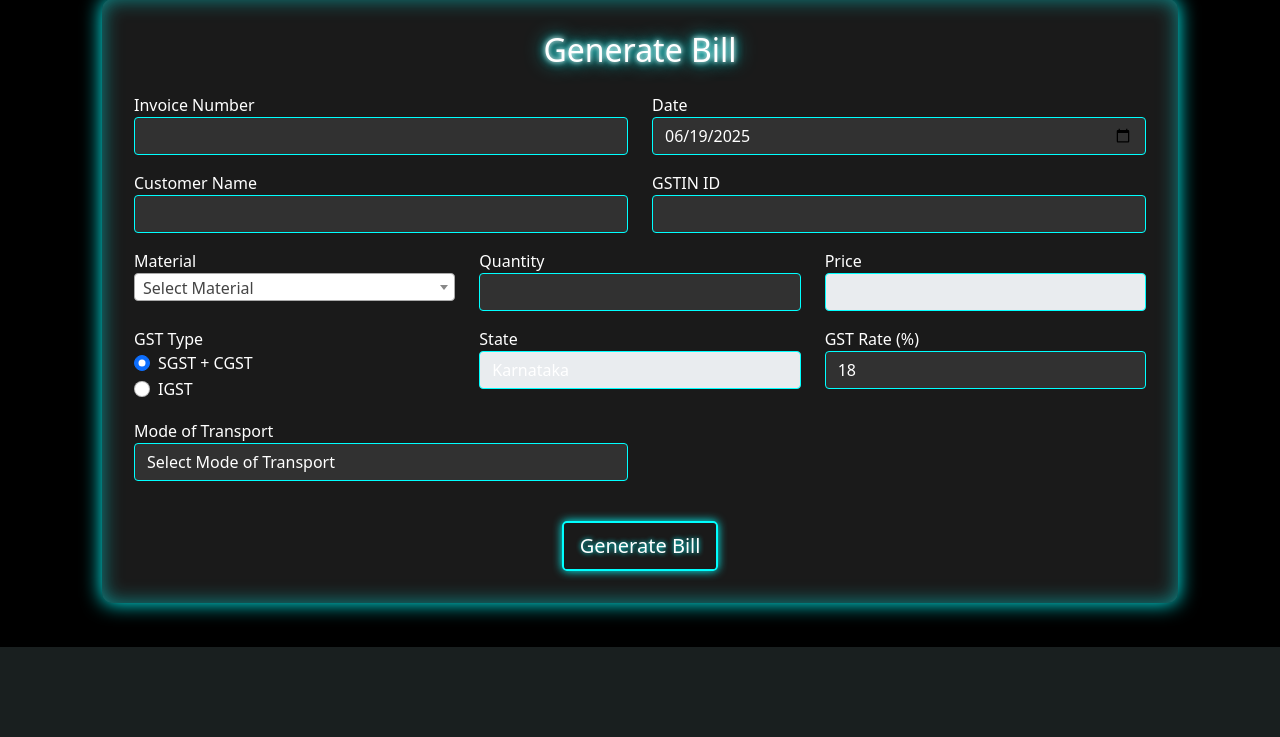
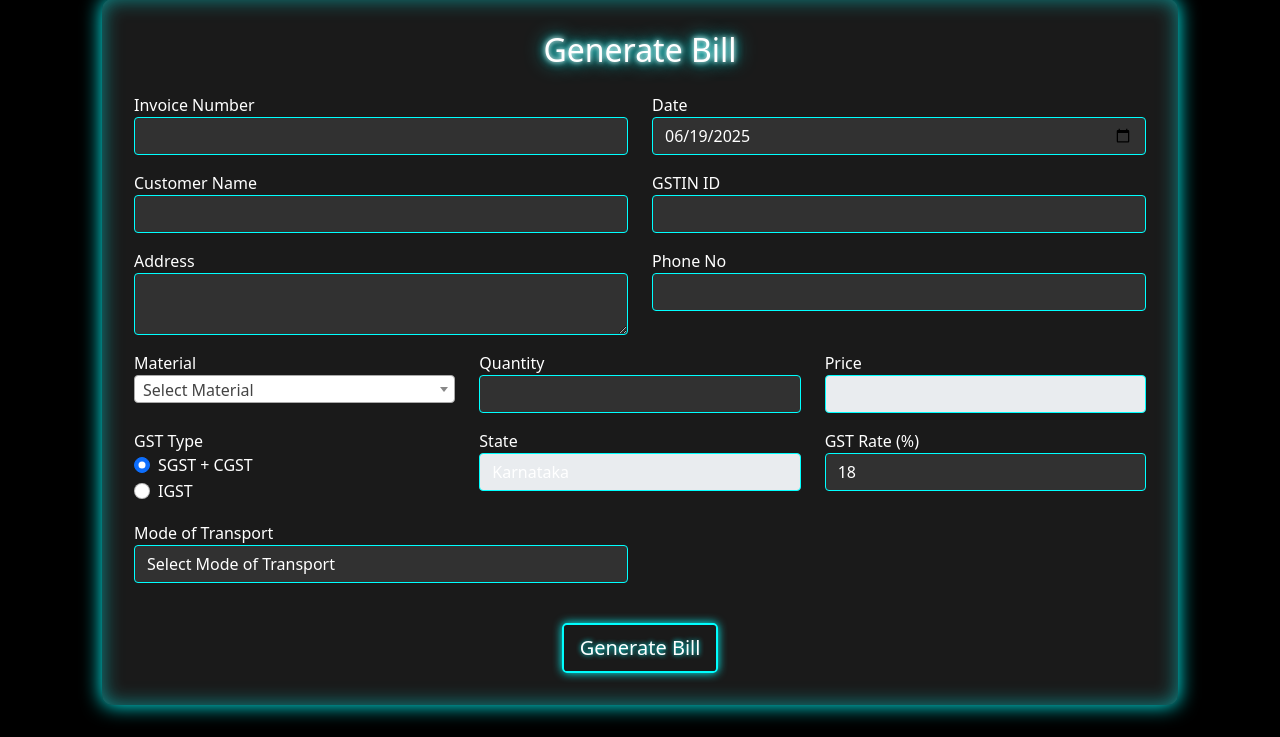
Before and after one commit to INZAMAMULHAQ000/ERP-for-Billing-hreadr-, a PHP site: page /billing.php in a window 1280 px wide. Shown: the part 153-890 px from the top of the page. Before the commit the page ends 800 px from the top, so only its background shows below. Run offline with PHP 8.4, Linux system fonts and the light colour scheme; the visitor is signed in with stand-in values (Sample User, id 1); data comes from the database, SQL or seed files in the repository; some libraries are stand-ins or nearby versions.

Commit message:
Initial commit for updated-the-MVP project

```diff
--- a/billing.php
+++ b/billing.php
@@ -116,6 +116,18 @@ $transports_result = mysqli_query($conn, $transports_query);
                     </div>
                 </div>
 
+                <!-- New fields for address and phone -->
+                <div class="row">
+                    <div class="col-md-6 mb-3">
+                        <label>Address</label>
+                        <textarea name="customer_address" class="form-control" rows="2" required></textarea>
+                    </div>
+                    <div class="col-md-6 mb-3">
+                        <label>Phone No</label>
+                        <input type="text" name="customer_phone" class="form-control" required>
+                    </div>
+                </div>
+
                 <div class="row">
                     <div class="col-md-4 mb-3">
                         <label>Material</label>
```
Also changed, not shown: generate_pdf.php (+12 -4 lines).
